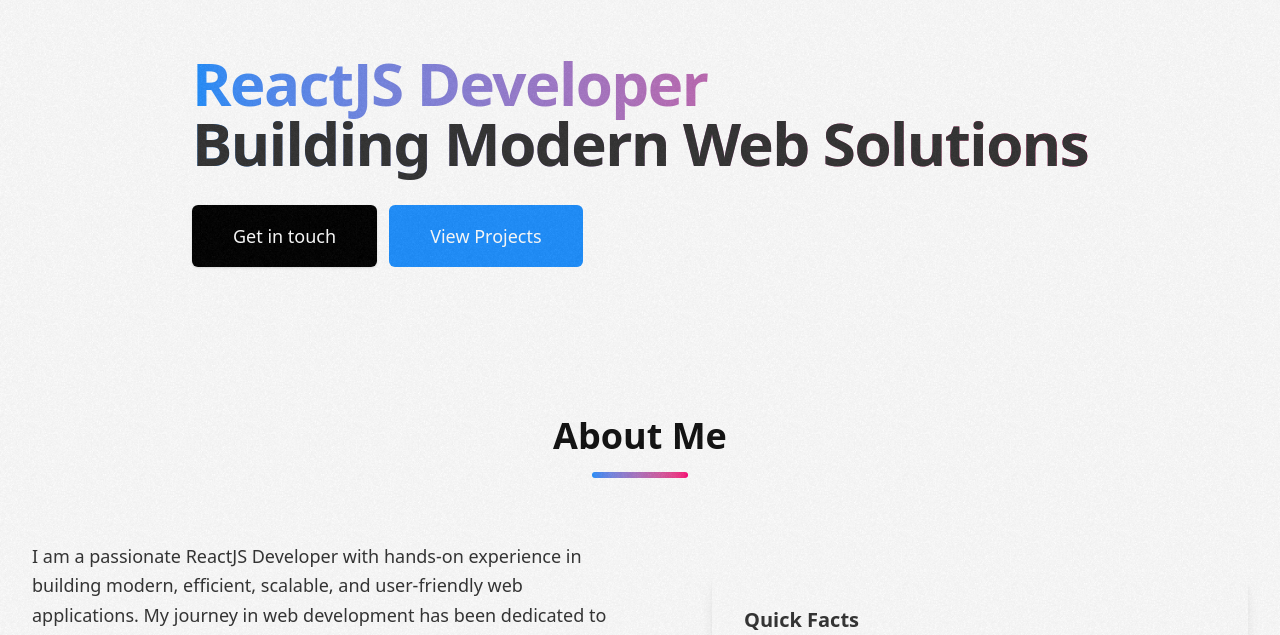
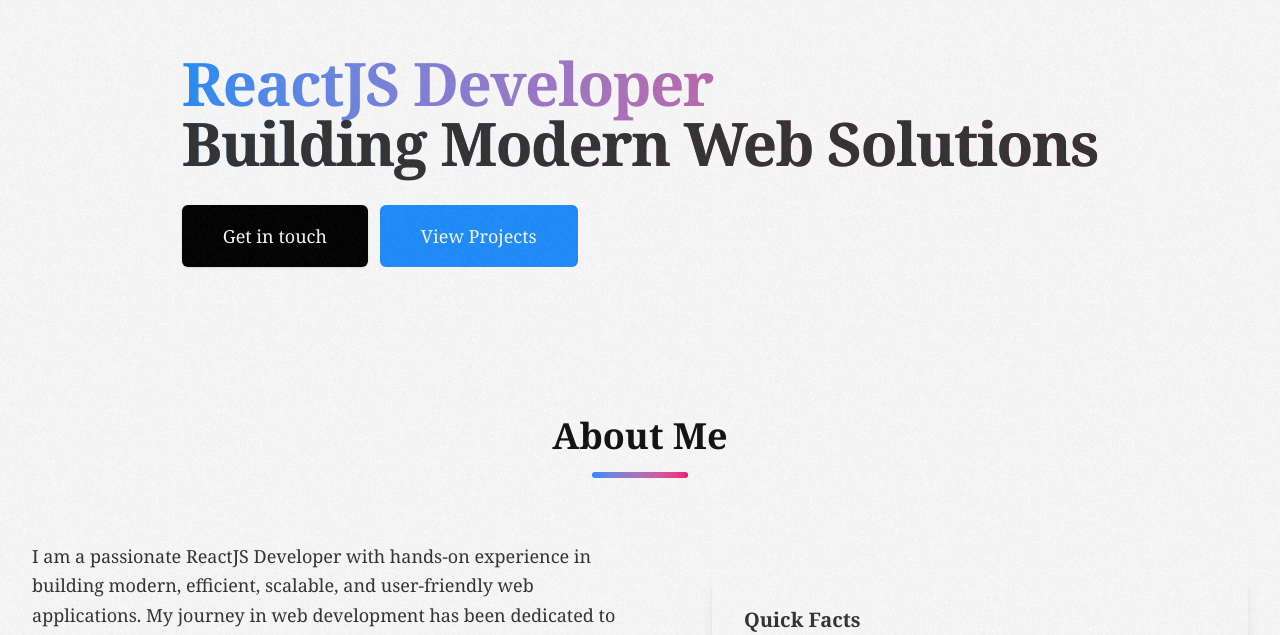
Before and after one commit to NikhilBhagoria/react-portfolio, a React (Vite) app: page / in a window 1280 px wide. Shown: the part 152-787 px from the top of the page. Built offline with nearby package versions, Linux system fonts and the light colour scheme.

Commit message:
Change Font Family

```diff
--- a/src/index.css
+++ b/src/index.css
@@ -1,5 +1,9 @@
 @import "tailwindcss";
 
+html {
+    font-family: "freight-text-pro",Georgia,Cambria,"Times New Roman",Times,serif;
+    color:rgba(0, 0, 0, .8);
+}
 /*f3f9d2-cbeaa6-c0d684-ff595e-1982c4 */
 :root {
     /* Background color */
```
